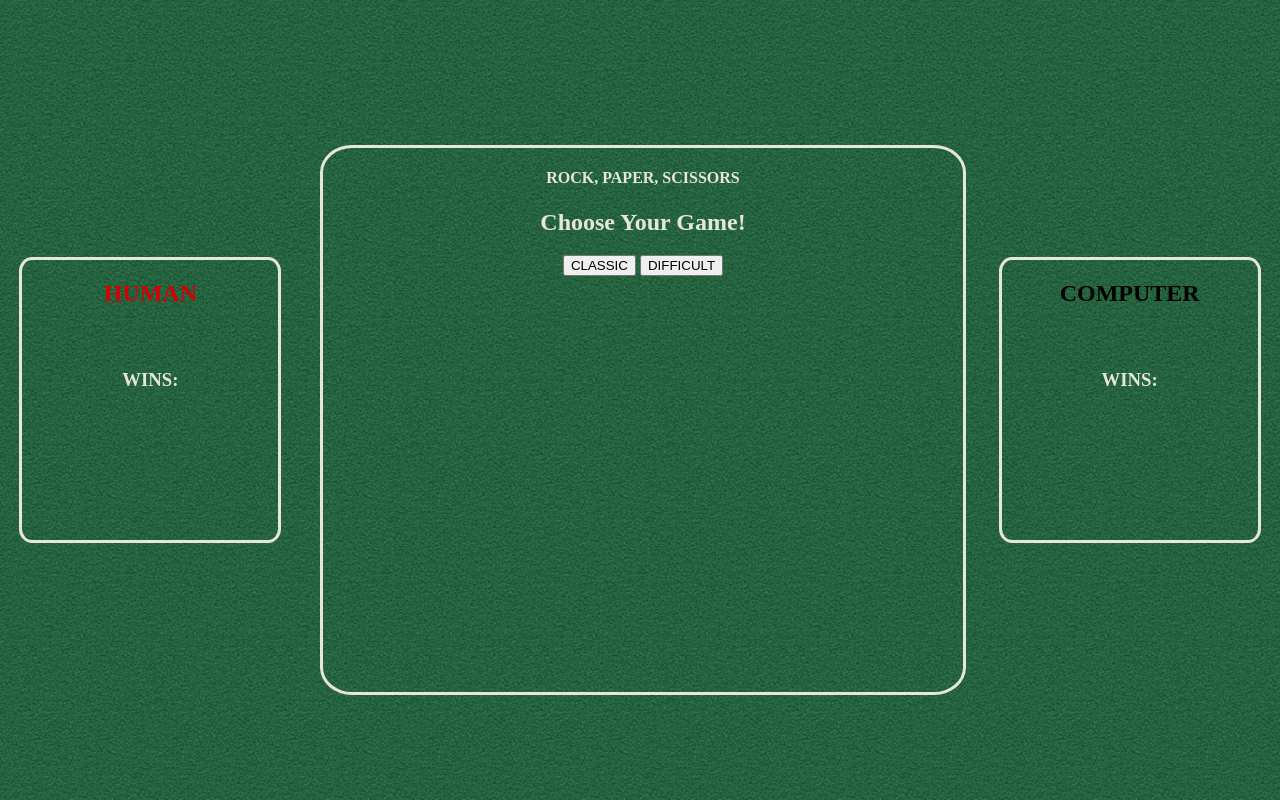
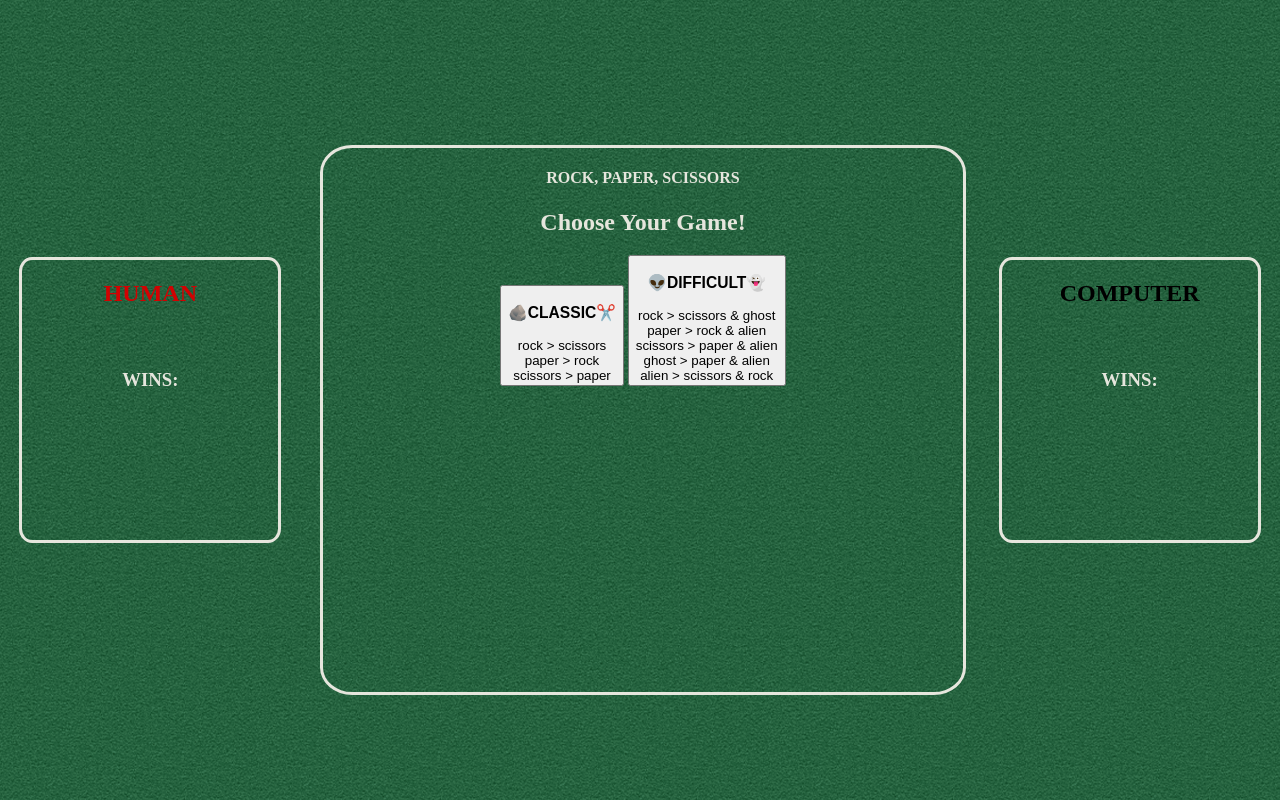
Before and after one commit to pthan1/rock-paper-scissors, a plain HTML site: page index.html in a window 1280 px wide. Drawn offline with Linux system fonts and the light colour scheme.

Commit message:
Refactor Choose Your Game Mode buttons

```diff
--- a/index.html
+++ b/index.html
@@ -21,8 +21,20 @@
       <section class="choose-your-game-view">
         <h1>ROCK, PAPER, SCISSORS</h1>
         <h2>Choose Your Game!</h2>
-        <button class="choose-your-game-buttons" id="classicModeBtn">CLASSIC</button>
-        <button class="choose-your-game-buttons" id="difficultModeBtn">DIFFICULT</button>
+        <button class="choose-your-game-buttons" id="classicModeBtn">
+          <h3>🪨CLASSIC✂️</h3>
+          rock > scissors <br>
+          paper > rock <br>
+          scissors > paper <br>
+          </button>
+        <button class="choose-your-game-buttons" id="difficultModeBtn">
+          <h3>👽DIFFICULT👻</h3>
+          rock > scissors & ghost<br>
+          paper > rock & alien<br>
+          scissors > paper & alien<br>
+          ghost > paper & alien<br>
+          alien > scissors & rock<br>
+        </button>
       </section>
       <section class="classic-mode-view hidden">
         <h1>ROCK, PAPER, SCISSORS</h1>
@@ -59,10 +71,10 @@
           <img class="fighter-icons-difficult" src="../assets/black-and-white-scissors.png" alt="scissors fighter">
         </button>
         <button class="fighter-buttons" id="alienBtnDifficult">
-          <img class="fighter-icons-difficult" src="../assets/black-and-white-alien.png" alt="scissors fighter">
+          <img class="fighter-icons-difficult" src="../assets/black-and-white-alien.png" alt="alien fighter">
         </button>
         <button class="fighter-buttons" id="ghostBtnDifficult">
-          <img class="fighter-icons-difficult" src="../assets/black-and-white-ghost.png" alt="scissors fighter">
+          <img class="fighter-icons-difficult" src="../assets/black-and-white-ghost.png" alt="ghost fighter">
         </button>
       </div>
       <section class="game-rules-difficult">
```
